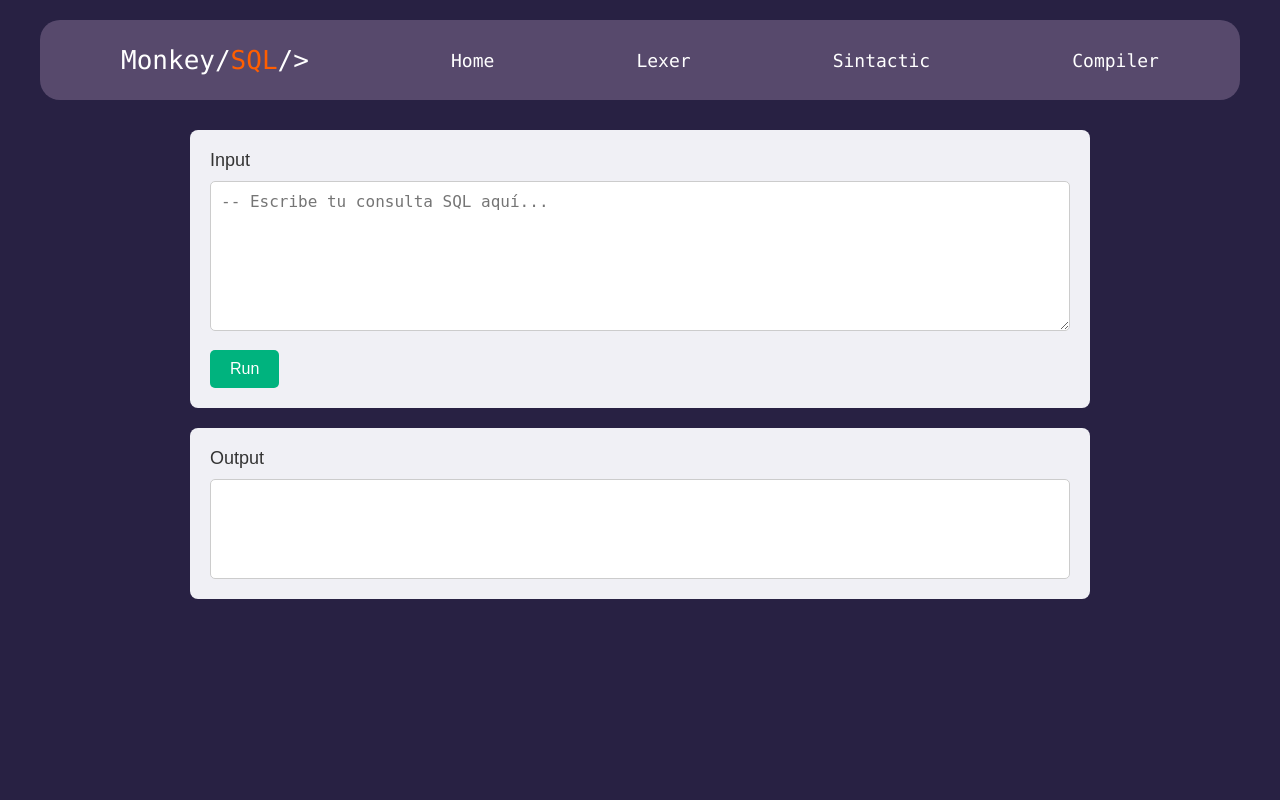
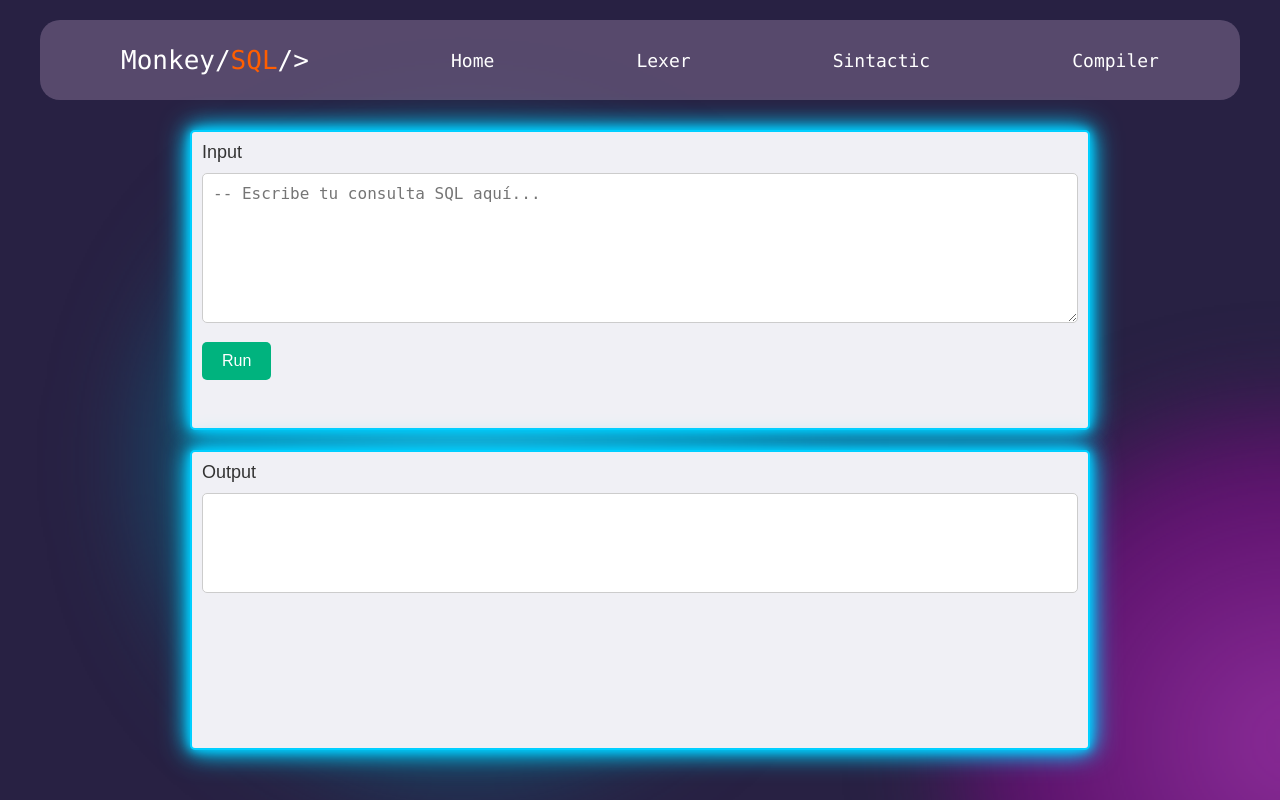
Before and after one commit to JesusDMM/MONKEY-SQL, a Flask app: template templates/semantico.html in a window 1280 px wide. Run offline with Flask 3, Linux system fonts and the light colour scheme; the template is opened without the code that fills it, so the values that code supplies are empty.

Commit message:
base 2 semantico *

```diff
--- a/static/CSS/semantico.css
+++ b/static/CSS/semantico.css
@@ -61,6 +61,8 @@ li a {
 
 /* Estilos generales */
 body {
+  background-image: url("../../img/background.png"); /* Ruta a tu imagen de fondo */
+
   font-family: Arial, sans-serif;
   background-color: #282143;
   color: #fff;
@@ -77,6 +79,7 @@ main {
 
 .input-container,
 .output-container {
+  height: 300px; /* Aumenta la altura del textarea */
   margin-bottom: 20px;
   background-color: #f0f0f5;
   border-radius: 8px;
@@ -123,3 +126,21 @@ button:hover {
   padding: 10px;
   border-radius: 5px;
 }
+
+/* Tablas estilos */
+/* Estilos para los contenedores de input y output */
+.input-container,
+.output-container {
+  border: 2px solid #00cfff; /* Borde azul alrededor de los contenedores */
+  padding: 10px; /* Espaciado interno */
+  margin-bottom: 20px; /* Espaciado inferior entre contenedores */
+  border-radius: 5px; /* Bordes redondeados */
+  box-shadow: 0 0 10px #00cfff, 0 0 20px #00cfff, 0 0 30px #00cfff; /* Efecto neón */
+}
+
+/* Estilos adicionales para el textarea y el botón */
+
+button#run-btn:hover {
+  background-color: darkblue;
+  box-shadow: 0 0 10px darkblue, 0 0 20px darkblue, 0 0 30px darkblue; /* Efecto neón */
+}
```
